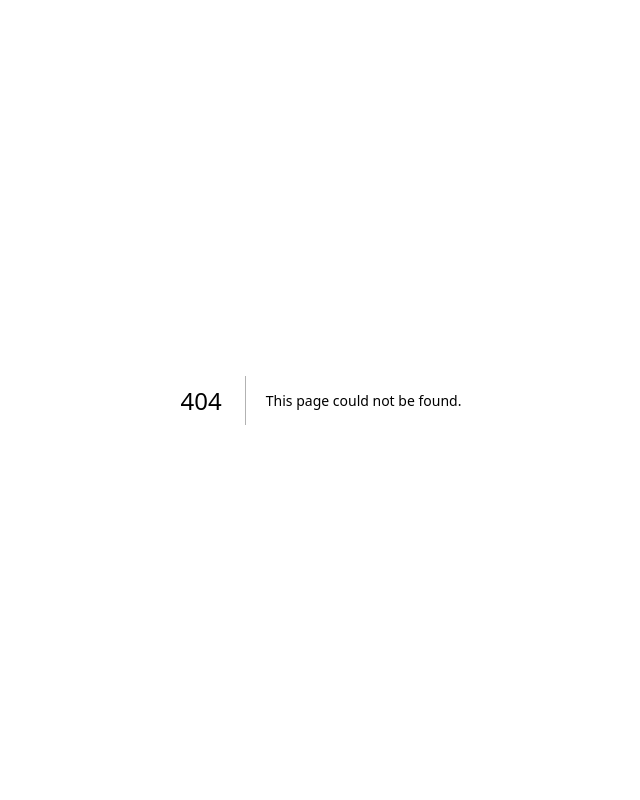
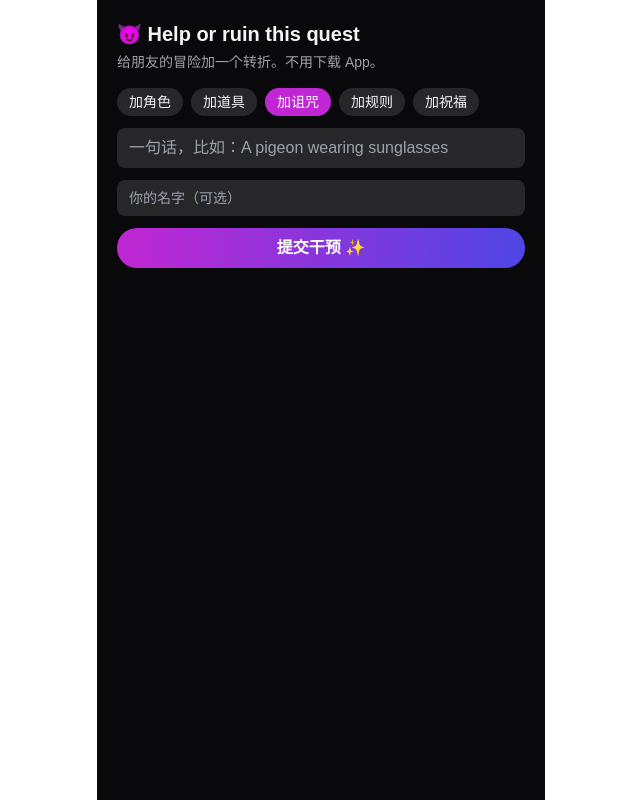
Before and after one commit to suzyeth/vibe-roles, a Next.js app: page /q/1 in a window 1280 px wide. Before the commit this address had no page. Shown: the whole page, without its empty margins (319-959 px from the left). Built offline with nearby package versions, Linux system fonts and the light colour scheme.

Commit message:
feat: external friend Fate Card interference page

```diff
--- /dev/null
+++ b/app/q/[id]/page.tsx
@@ -0,0 +1,48 @@
+"use client";
+import { useState } from "react";
+import { useParams } from "next/navigation";
+import { FATE_TYPE_LABELS } from "@/data/quest";
+
+export default function InterferePage() {
+  const params = useParams<{ id: string }>();
+  const [type, setType] = useState("curse");
+  const [input, setInput] = useState("");
+  const [friend, setFriend] = useState("");
+  const [done, setDone] = useState<null | { title: string; effect: string }>(null);
+
+  async function submit() {
+    if (!input.trim()) return;
+    const res = await fetch("/api/fate", { method: "POST", headers: { "Content-Type": "application/json" }, body: JSON.stringify({ questId: params.id, type, input: input.trim(), friend: friend.trim() || undefined }) });
+    const card = await res.json();
+    setDone({ title: card.title, effect: card.effect });
+  }
+
+  return (
+    <main className="mx-auto flex min-h-screen max-w-md flex-col bg-zinc-950 p-5 text-zinc-100">
+      <h1 className="text-xl font-bold">😈 Help or ruin this quest</h1>
+      <p className="mt-1 text-sm text-zinc-400">给朋友的冒险加一个转折。不用下载 App。</p>
+      {!done ? (
+        <div className="mt-4 space-y-3">
+          <div className="flex flex-wrap gap-2">
+            {FATE_TYPE_LABELS.map((t) => (
+              <button key={t.type} type="button" onClick={() => { setType(t.type); setInput(t.example); }}
+                className={`rounded-full px-3 py-1 text-sm ${type === t.type ? "bg-fuchsia-600 text-white" : "bg-zinc-800"}`}>{t.label}</button>
+            ))}
+          </div>
+          <input value={input} onChange={(e) => setInput(e.target.value)} placeholder="一句话，比如：A pigeon wearing sunglasses"
+            className="w-full rounded-lg bg-zinc-800 px-3 py-2 outline-none" />
+          <input value={friend} onChange={(e) => setFriend(e.target.value)} placeholder="你的名字（可选）"
+            className="w-full rounded-lg bg-zinc-800 px-3 py-2 text-sm outline-none" />
+          <button type="button" onClick={submit} className="w-full rounded-full bg-gradient-to-r from-fuchsia-600 to-indigo-600 py-2 font-semibold text-white">提交干预 ✨</button>
+        </div>
+      ) : (
+        <div className="mt-6 rounded-xl bg-fuchsia-950/40 p-4">
+          <div className="text-fuchsia-300">已加入故事：</div>
+          <div className="mt-1 text-lg font-bold">{done.title}</div>
+          <div className="text-sm opacity-90">{done.effect}</div>
+          <div className="mt-4 text-xs text-zinc-400">想开自己的冒险？<a className="underline" href="/">打开 Zymix · Vibe Dice</a></div>
+        </div>
+      )}
+    </main>
+  );
+}
```
